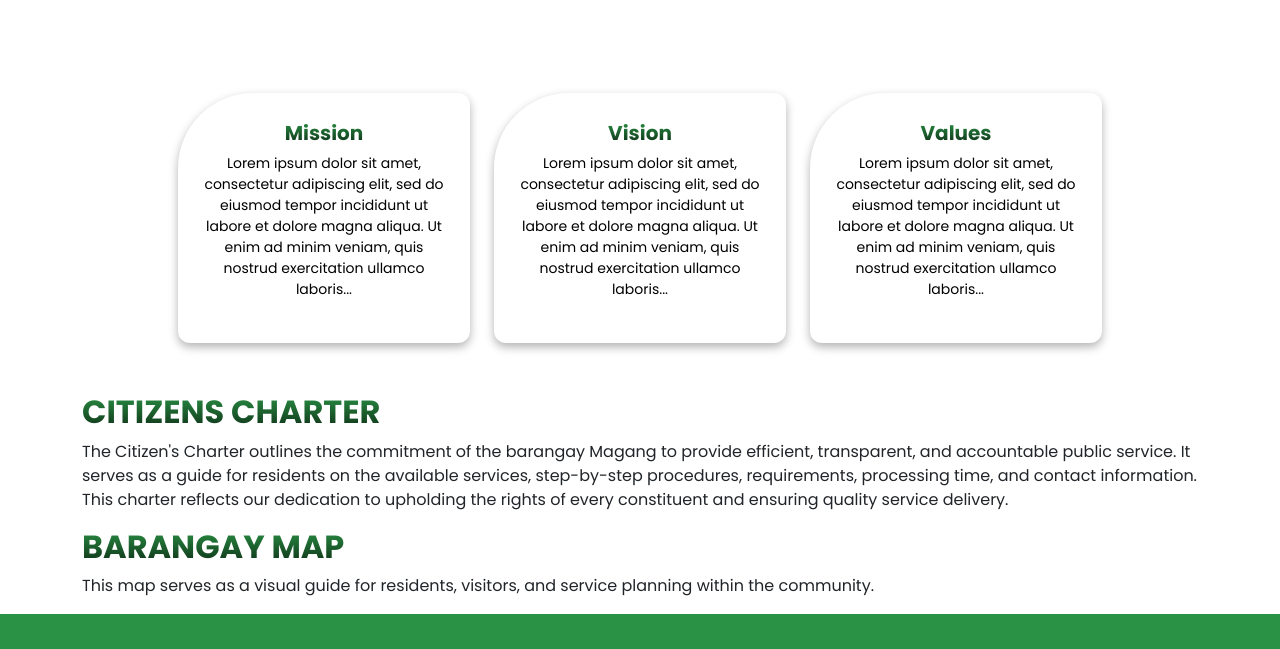
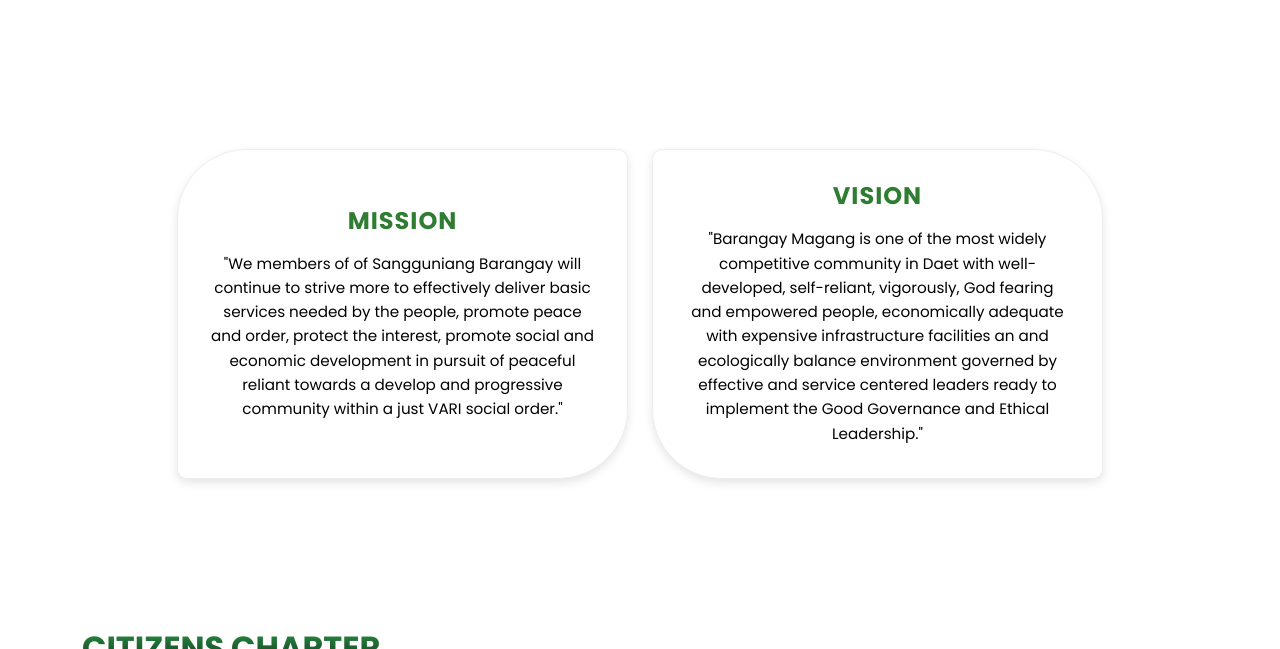
Before and after one commit to flksdgaf/ebarangaymo, a PHP site: page /about.php in a window 1280 px wide. Shown: the part 2510-3159 px from the top of the page. Run offline with PHP 8.4, Linux system fonts and the light colour scheme; some libraries are stand-ins or nearby versions.

Commit message:
Like it's the last night

```diff
--- a/about.css
+++ b/about.css
@@ -7,3 +7,91 @@
     height: 200px;    /* Fixed height */
     object-fit: cover;  /* Ensures images maintain aspect ratio */
   }
+
+.info-image {
+    display: inline-block;
+    padding: 3px; /* thickness of the outline */
+    background: linear-gradient(-45deg, #0D2C15, #2A9245); /* your gradient colors */
+    border-radius: 15px; /* adjust for roundness */
+}
+
+.info-image2 {
+    display: inline-block;
+    padding: 3px; /* thickness of the outline */
+    background: linear-gradient(-45deg, #0D2C15, #2A9245); /* your gradient colors */
+    border-radius: 15px; /* adjust for roundness */
+}
+
+.info-image4 {
+    display: inline-block;
+    padding: 3px; /* thickness of the outline */
+    background: linear-gradient(-45deg, #0D2C15, #2A9245); /* your gradient colors */
+    border-radius: 15px; /* adjust for roundness */
+}
+
+.card-custom {
+    background: #fff;
+    border-radius: 25px;
+    box-shadow: 0 4px 10px rgba(0, 0, 0, 0.1);
+    transition: 0.3s ease;
+    height: 100%; /* Ensures full height in flex container */
+}
+
+.card-custom {
+    background: #fff;
+    box-shadow: 0 4px 10px rgba(0, 0, 0, 0.1);
+    padding: 2rem;
+    height: 100%;
+    border: 1px solid #eee;
+}
+
+/* Mission-specific shape */
+.mission-shape {
+    border-top-left-radius: 70px;
+    border-top-right-radius: 10px;
+    border-bottom-right-radius: 70px;
+    border-bottom-left-radius: 10px;
+}
+
+/* Vision-specific shape */
+.vision-shape {
+    border-top-left-radius: 10px;
+    border-top-right-radius: 70px;
+    border-bottom-right-radius: 10px;
+    border-bottom-left-radius: 70px;
+}
+
+.section-title {
+    color: #2e7d32;
+    font-weight: 700;
+    letter-spacing: 1px;
+    text-transform: uppercase;
+}
+
+.card-custom p {
+    font-size: 0.95rem;
+    line-height: 1.6;
+}
+
+
+.section-title {
+    color: #2e7d32;
+    font-weight: 700;
+    letter-spacing: 1px;
+    text-transform: uppercase;
+}
+
+.shadow-box {
+    border: 1px solid #eee;
+    border-radius: 25px;
+}
+
+.card-custom p {
+    font-size: 0.95rem;
+    line-height: 1.6;
+}
+
+.custom-padding {
+    padding-top: 150px;
+    padding-bottom: 150px;
+}
--- a/about.php
+++ b/about.php
@@ -36,15 +36,15 @@ include 'includes/header.php';
 
     <!-- Image Grid -->
     <div class="col-lg-6">
-      <div class="row g-3">
-        <div class="col-6">
+      <div class="row g-2">
+        <div class="info-image col-6">
           <img src="images/info_image.png" alt="Event 1" class="img-fluid rounded-4 shadow img-size">
         </div>
-        <div class="col-6">
+        <div class="info-image2 col-6 ml-2">
           <img src="images/info_image2.png" alt="Event 2" class="img-fluid rounded-4 shadow img-size">
         </div>
-        <div class="col-12">
-          <img src="images/info_image3.png" alt="Event 3" class="img-fluid rounded-4 shadow img-size">
+        <div class="info-image4 col-12">
+          <img src="images/info_image4.png" alt="Event 3" class="img-fluid rounded-4 shadow img-size">
         </div>
       </div>
     </div>
@@ -63,7 +63,7 @@ include 'includes/header.php';
 </div>
 
 <!-- MISSION VISION VALUES SECTION -->
-<div class="container-fluid px-0">
+<!-- <div class="container-fluid px-0">
     <div class="mission-vision-values text-center">
         <div class="row g-4 mt-4 justify-content-center text-center">
             <div class="col-lg-3 col-md-5 col-sm-6 d-flex justify-content-center">
@@ -92,19 +92,54 @@ include 'includes/header.php';
             </div>
         </div>
     </div>
+</div> -->
+
+<!-- MISSION VISION SECTION -->
+<div class="container custom-padding">
+    <div class="row justify-content-center align-items-stretch g-4 text-center">
+        <!-- Mission Card -->
+        <div class="col-lg-5 col-md-6 d-flex">
+            <div class="card-custom mission-shape w-100 d-flex flex-column justify-content-center">
+                <h4 class="section-title mb-3">MISSION</h4>
+                <p class="mb-0">
+                    "We members of of Sangguniang Barangay will continue to strive more to effectively deliver basic services needed by the people, promote peace and order, protect the interest, promote social and economic development in pursuit of peaceful reliant towards a develop and progressive community within a just VARI social order."
+                </p>
+            </div>
+        </div>
+
+        <!-- Vision Card -->
+        <div class="col-lg-5 col-md-6 d-flex">
+            <div class="card-custom vision-shape w-100 d-flex flex-column justify-content-center">
+                <h4 class="section-title mb-3">VISION</h4>
+                <p class="mb-0">
+                    "Barangay Magang is one of the most widely competitive community in Daet with well-developed, self-reliant, vigorously, God fearing and empowered people, economically adequate with expensive infrastructure facilities an and ecologically balance environment governed by effective and service centered leaders ready to implement the Good Governance and Ethical Leadership."
+                </p>
+            </div>
+        </div>
+    </div>
 </div>
 
-<div class="container">
+
+
+<div class="container mb-5">
     <div>
         <h2 class="text-uppercase fw-bold gradient-text">Citizens Charter</h2>
         <p>The Citizen's Charter  outlines the commitment of the barangay Magang to provide efficient, transparent, and accountable public service. It serves as a guide for residents on the available services, step-by-step procedures, requirements, processing time, and contact information. This charter reflects our dedication to upholding the rights of every constituent and ensuring quality service delivery.</p>
     </div>
+
+    <div>
+        <img src="images/citizens_charter.png" alt="Barangay Magang Citizens Charter" class="w-100">
+    </div>
 </div>
 
-<div class="container">
+<div class="container mb-5">
     <div>
         <h2 class="text-uppercase fw-bold gradient-text">Barangay Map</h2>
         <p>This map serves as a visual guide for residents, visitors, and service planning within the community.</p>
+    </div>
+
+    <div>
+        <img src="images/barangay_map.png" alt="Barangay Magang Spot Map" class="w-100">
     </div>
 </div>
 
```
Also changed, not shown: images/barangay_map.png (added), 2 other files.
